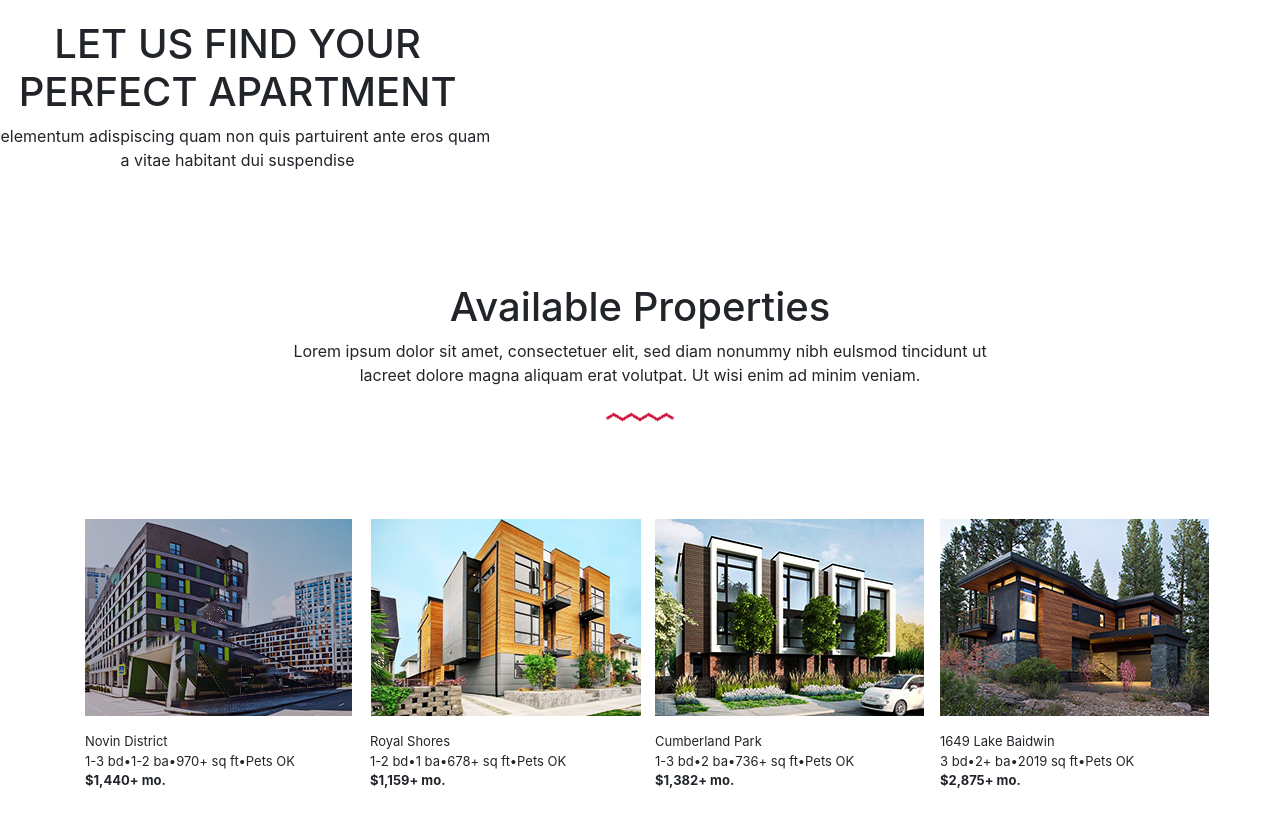
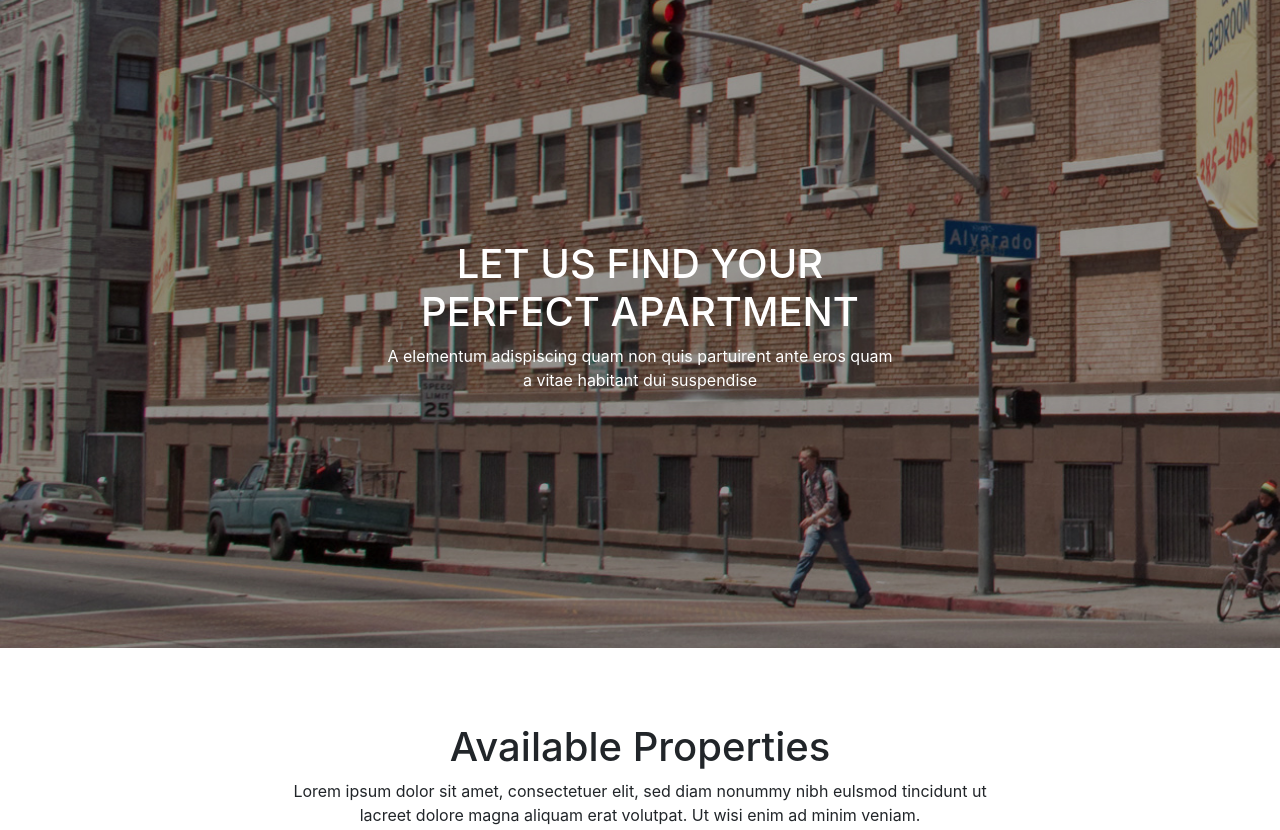
Before and after one commit to NAGASAIRAJ/My1stFolderinThrymr.github.io, a plain HTML site: page index.html in a window 1280 px wide. Shown: the top 830 px of the page. Drawn offline with nearby package versions, Linux system fonts and the light colour scheme.

Commit message:
Update Task - 1.css

```diff
--- a/Task - 1.css
+++ b/Task - 1.css
@@ -9,6 +9,22 @@
     text-align: center;
     color: white;
     transform: translate(-50%, -50%);
+}
+
+.bgimg {
+    background-image: url('img9.jpg');
+    background-repeat: no-repeat;
+    background-attachment: absolute;
+    width: 100%;
+    height: auto;
+    padding-bottom: 220px;
+    padding-top: 220px;
+    background-size: cover;
+}
+
+.let {
+    margin: 0 auto;
+    color: #fff;
 }
 
 .sai{
@@ -34,12 +50,15 @@
     width: 100%;
     font-size: 16px;
     cursor: pointer;
-    border-radius: 25%;
-    input[type=text]:focus, input[type=number]:focus{
-        background-color: #ddd;
-        outline: none;
-    }
+    border-radius: 25px !important;
+
 }
+
+input[type=text]:focus, input[type=number]:focus{
+    background-color: #ddd;
+    outline: none;
+}
+
 .but:hover{
     opacity: 1;
 }
@@ -73,7 +92,7 @@ input[type=text], input[type=number]{
 
 .rajuu{
     position: absolute;
-    top: 234%;
+    top: 220%;
     left: 16%;
     text-align: cleft;
     color: white;
```
